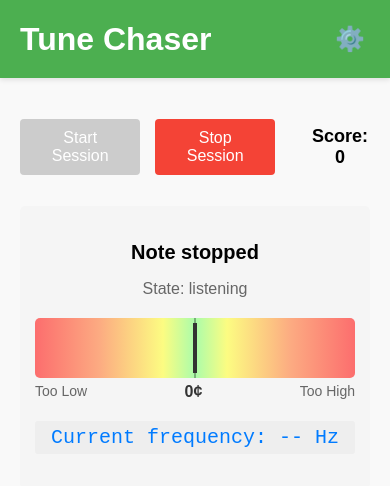
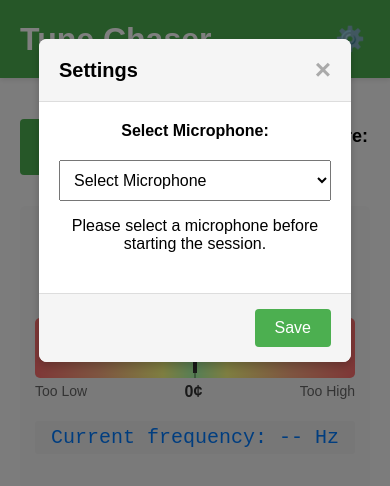
Before and after one commit to riccardoNovaglia/tune-chaser, a website with bundled scripts: page src/index.html in a window 390 px wide. Both pictures are taken after a click on the button "Start Session". Built offline with nearby package versions, Linux system fonts and the light colour scheme; no server answers.

Commit message:
feat: Add error handling for microphone selection in session start

```diff
--- a/src/index.html
+++ b/src/index.html
@@ -27,6 +27,7 @@
             <select id="microphone-select">
               <option value="">Select Microphone</option>
             </select>
+            <p id="error-display" class="error-message"></p>
           </div>
         </div>
         <div class="modal-footer">
--- a/src/listen.js
+++ b/src/listen.js
@@ -1,4 +1,4 @@
-import { getMicrophoneId } from "./microphone.js";
+import { getMicrophoneId, showMicrophoneSelectionError } from "./microphone.js";
 import { analyzeInput } from "./analyzeInput.js";
 import { sessionManager, SessionState } from "./sessionManager.js";
 import {
@@ -18,6 +18,8 @@ const currentFrequencyDisplay = document.getElementById(
   "current-frequency-display",
 );
 const scoreDisplay = document.getElementById("score-display");
+const errorDisplay = document.getElementById("error-display");
+const settingsModal = document.getElementById("settings-modal");
 
 // Event listeners
 startSessionButton.addEventListener("click", startSession);
@@ -35,12 +37,17 @@ sessionManager.onScoreChange = (score) =>
 let analysisIntervalId = null;
 
 function startSession() {
+  const selectedMicrophoneId = getMicrophoneId();
+
+  if (!selectedMicrophoneId) {
+    showMicrophoneSelectionError();
+    return;
+  }
+
   startSessionButton.disabled = true;
   stopSessionButton.disabled = false;
   resultDisplay.textContent = "";
   resetCurrentFrequencyDisplay();
-
-  const selectedMicrophoneId = getMicrophoneId();
 
   sessionManager.startSession(selectedMicrophoneId);
 }
--- a/src/microphone.js
+++ b/src/microphone.js
@@ -3,6 +3,7 @@ const settingsButton = document.getElementById("settings-button");
 const settingsModal = document.getElementById("settings-modal");
 const closeButton = document.querySelector(".close-button");
 const saveButton = document.getElementById("save-settings");
+const errorDisplay = document.getElementById("error-display");
 
 // Microphone selection
 const microphoneSelect = document.getElementById("microphone-select");
@@ -41,6 +42,7 @@ async function initializeMicrophones() {
 
 // Modal event listeners
 settingsButton.addEventListener("click", () => {
+  errorDisplay.textContent = ""; // Clear any previous error message
   initializeMicrophones(); // Refresh microphone list when opening settings
   settingsModal.style.display = "block";
 });
@@ -70,7 +72,15 @@ function getMicrophoneId() {
   return localStorage.getItem(SELECTED_MICROPHONE_KEY);
 }
 
+function showMicrophoneSelectionError() {
+  if (errorDisplay) {
+    errorDisplay.textContent =
+      "Please select a microphone before starting the session.";
+  }
+  settingsModal.style.display = "block";
+}
+
 // Initialize on page load
 document.addEventListener("DOMContentLoaded", initializeMicrophones);
 
-export { getMicrophoneId };
+export { getMicrophoneId, showMicrophoneSelectionError };
```
